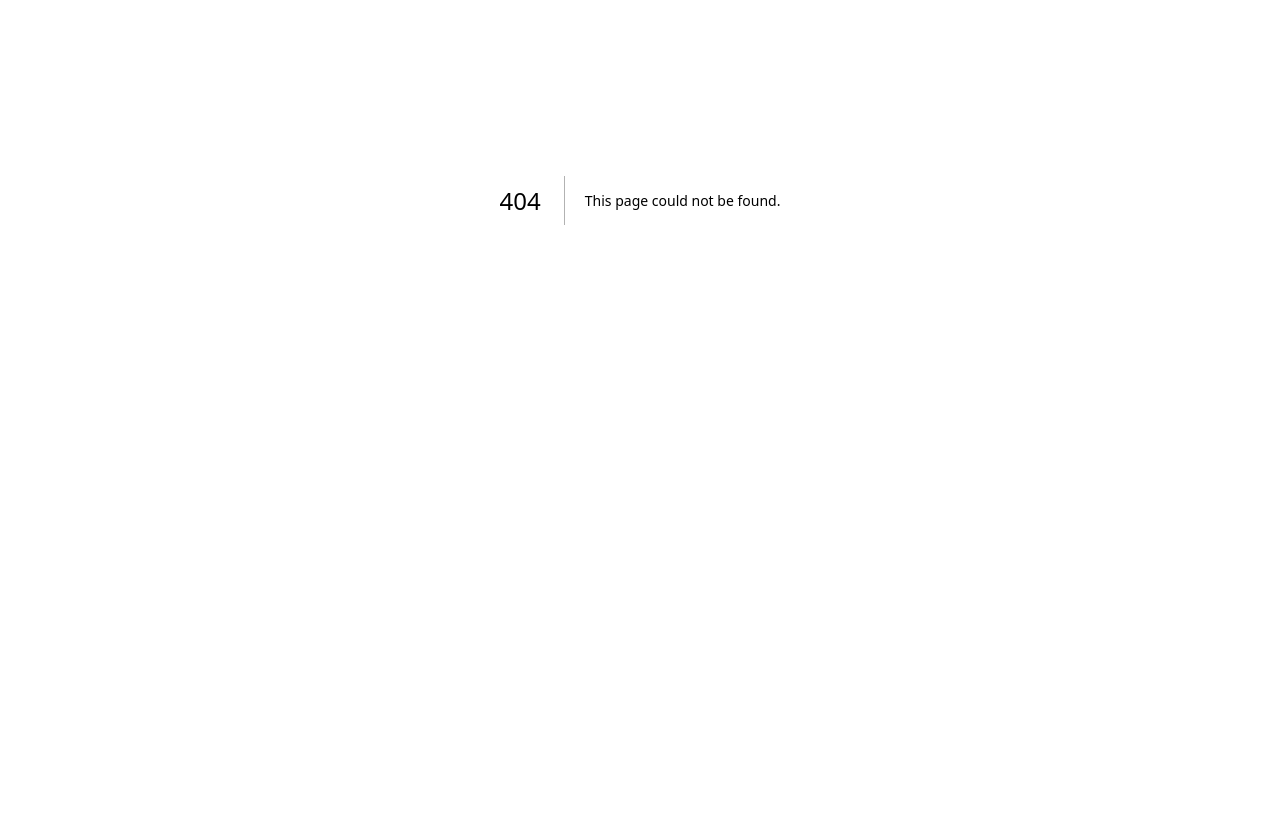
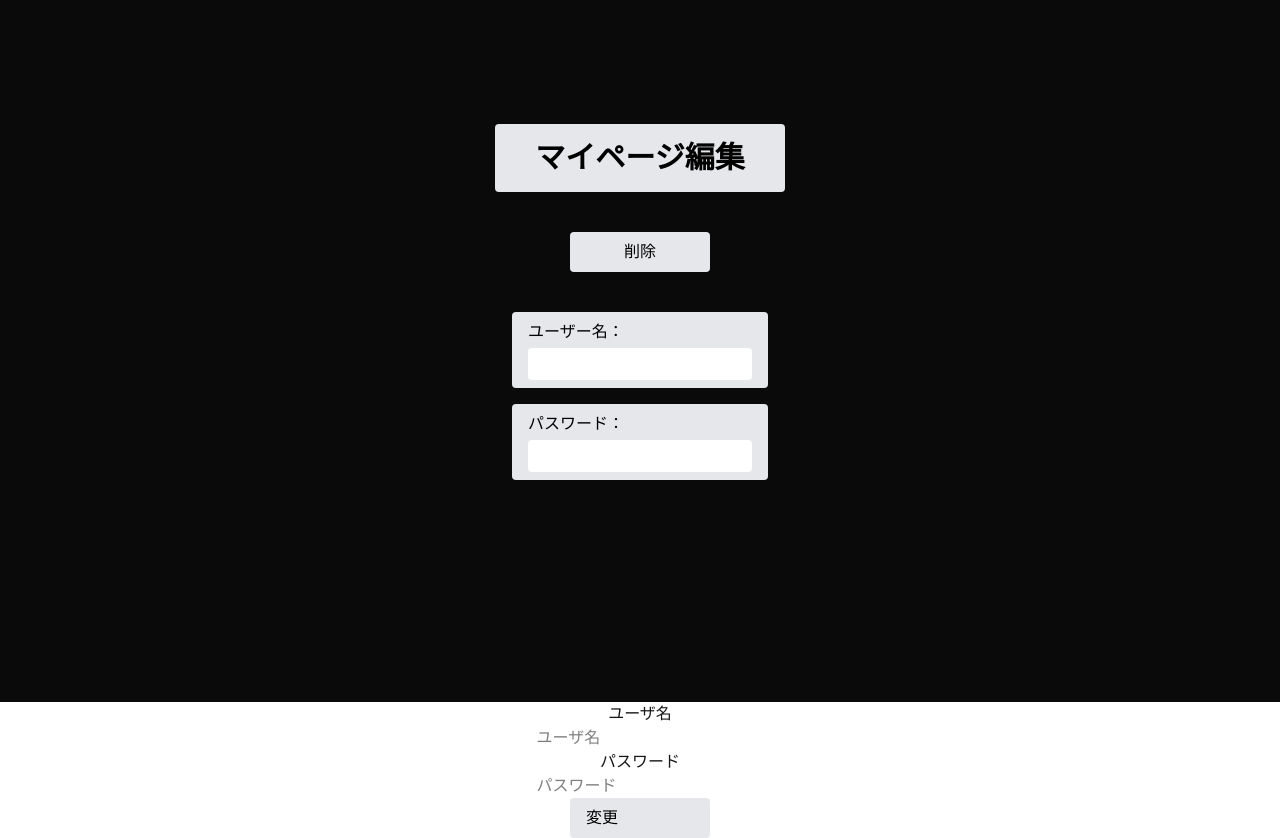
Before and after one commit to 2025SpringTeamA/frontend, a Next.js app: page /mypage in a window 1280 px wide. Before the commit this address had no page. Shown: the part 200-1038 px from the top of the page. Before the commit the page ends 800 px from the top, so only its background shows below. Built offline with nearby package versions, Linux system fonts and the light colour scheme.

Commit message:
各ページの作成

```diff
--- /dev/null
+++ b/src/app/beautiful-woman-mode/page.tsx
@@ -0,0 +1,16 @@
+import Logo from "@/components/Logo";
+import NavBar from "@/components/NavBar";
+
+export default function BeautifulWomanMode() {
+  return (
+    <>
+      <Logo />
+      <div className="flex items-center justify-center">
+        <div className="w-full max-w-md p-4 rounded-lg shadow-md">
+          <h2 className="text-xl font-semibold mb-4">美女モード</h2>
+        </div>
+      </div>
+      <NavBar />
+    </>
+  );
+}
--- /dev/null
+++ b/src/app/chat-history/page.tsx
@@ -0,0 +1,16 @@
+import Logo from "@/components/Logo";
+import NavBar from "@/components/NavBar";
+
+export default function ChatHistory() {
+  return (
+    <>
+      <Logo />
+      <div className="flex items-center justify-center">
+        <div className="w-full max-w-md p-4 rounded-lg shadow-md">
+          <h2 className="text-xl font-semibold mb-4">チャット履歴</h2>
+        </div>
+      </div>
+      <NavBar />
+    </>
+  );
+}
--- /dev/null
+++ b/src/app/mypage-edit/page.tsx
@@ -0,0 +1,50 @@
+"use client";
+
+import Link from "next/link";
+import { Button, Input } from "@headlessui/react";
+import Logo from "@/components/Logo";
+
+export default function MypageEdit() {
+  return (
+    <>
+      <Logo />
+      <main className="flex flex-col items-center justify-center min-h-screen bg-[#0a0a0a] text-white p-8 gap-10">
+        <h1 className="text-3xl font-bold bg-gray-200 text-black px-10 py-4 rounded">
+          マイページ編集
+        </h1>
+
+        <form className="flex flex-col gap-4 w-64">
+          <label className="bg-gray-200 text-black px-4 py-2 rounded">
+            ユーザー名：
+            <Input
+              type="text"
+              className="w-full mt-1 p-1 rounded"
+              style={{ background: "white", color: "black" }}
+            />
+          </label>
+
+          <label className="bg-gray-200 text-black px-4 py-2 rounded">
+            パスワード：
+            <Input
+              type="password"
+              className="w-full mt-1 p-1 rounded"
+              style={{ background: "white", color: "black" }}
+            />
+          </label>
+        </form>
+
+        <div className="flex space-x-4">
+          <Link
+            href="/mypage"
+            className="flex items-center justify-center bg-gray-200 text-black px-4 py-2 rounded hover:bg-gray-300 w-[140px]"
+          >
+            戻る
+          </Link>
+          <Button className="bg-gray-200 text-black px-4 py-2 rounded hover:bg-gray-300 w-[140px]">
+            更新
+          </Button>
+        </div>
+      </main>
+    </>
+  );
+}
--- /dev/null
+++ b/src/app/mypage/page.tsx
@@ -0,0 +1,80 @@
+"use client";
+
+import Logo from "@/components/Logo";
+import { Button, Input } from "@headlessui/react";
+import NavBar from "@/components/NavBar";
+
+import Link from "next/link";
+
+export default function Home(params: type) {
+  const handleClick = () => {
+    const confirmed = window.confirm("本当に削除してもよろしいですか？");
+  };
+  return (
+    <>
+      <Logo />
+      <NavBar />
+
+      <div className="flex flex-col items-center justify-center min-h-screen bg-[#0a0a0a] text-white p-8 gap-10">
+        <h1 className="text-3xl font-bold bg-gray-200 text-black px-10 py-4 rounded">
+          マイページ編集
+        </h1>
+        <Button
+          onClick={handleClick}
+          className="bg-gray-200 text-black px-4 py-2 rounded hover:bg-gray-300 w-[140px]"
+        >
+          削除
+        </Button>
+        <form className="flex flex-col gap-4 w-64">
+          <label className="bg-gray-200 text-black px-4 py-2 rounded">
+            ユーザー名：
+            <Input
+              type="text"
+              className="w-full mt-1 p-1 rounded"
+              style={{ background: "white", color: "black" }}
+            />
+          </label>
+
+          <label className="bg-gray-200 text-black px-4 py-2 rounded">
+            パスワード：
+            <Input
+              type="password"
+              className="w-full mt-1 p-1 rounded"
+              style={{ background: "white", color: "black" }}
+            />
+          </label>
+        </form>
+      </div>
+      <div className="flex flex-col items-center">
+        {/* <form> */}
+        <label>ユーザ名</label>
+        <input
+          type="text"
+          placeholder="ユーザ名"
+          name="text"
+          style={{ background: "white", color: "black" }}
+          //   onChange={handleChange}
+        />
+      </div>
+      <div className="flex flex-col items-center">
+        <label>パスワード</label>
+        <input
+          type="password"
+          placeholder="パスワード"
+          name="password"
+          style={{ background: "white", color: "black" }}
+          //   onChange={handleChange}
+        />
+      </div>
+      <div className="flex flex-col items-center">
+        <Link
+          // onClick={handleClick}
+          href="/mypage-edit"
+          className="bg-gray-200 text-black px-4 py-2 rounded hover:bg-gray-300 w-[140px]"
+        >
+          変更
+        </Link>
+      </div>
+    </>
+  );
+}
```
Also changed, not shown: src/app/home/page.tsx (added, +35 -0 lines), src/app/sabutyan-mode/page.tsx (added, +18 -0 lines).
